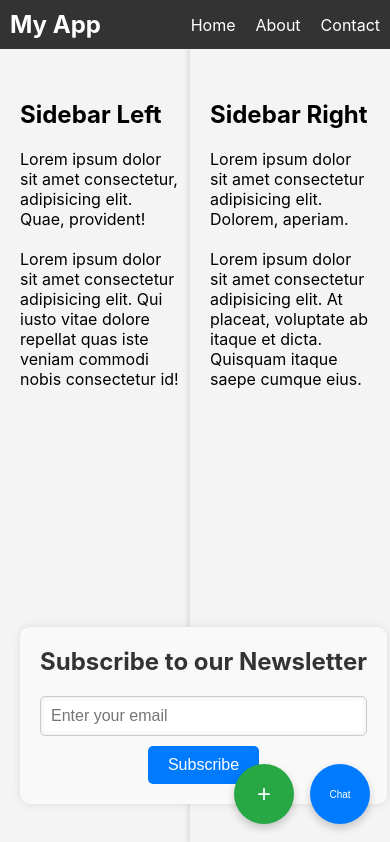
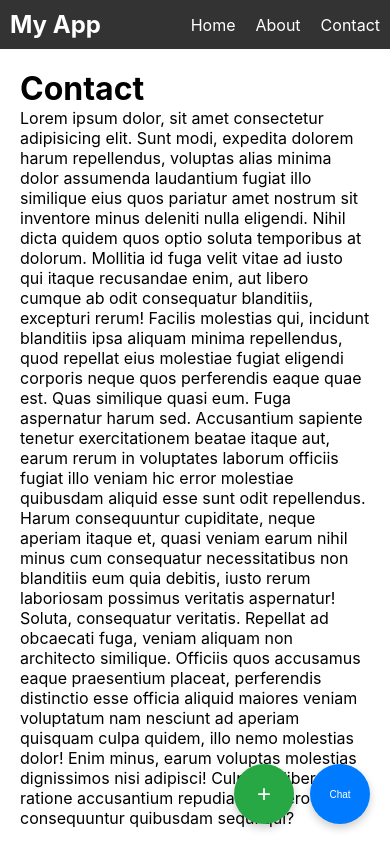
Before and after one commit to joslsinfo/my-app, a React (Create React App) app: page /my-app/contact in a window 390 px wide. Shown: the top 842 px of the page. Built offline with nearby package versions, Linux system fonts and the light colour scheme.

Commit message:
Update for deployment

```diff
--- a/src/App.css
+++ b/src/App.css
@@ -2,7 +2,6 @@
   display: flex;
   flex-direction: column;
   min-height: 100vh;
-
 }
 
 .navbar {
@@ -17,6 +16,7 @@
   flex: 1;
   padding: 20px;
   box-sizing: border-box;
+  flex-direction: row;
 }
 
 .sidebar-left, .sidebar-right {
@@ -32,6 +32,8 @@
 .sidebar-right {
   margin-left: 20px;
 }
+
+
 
 .content-wrapper {
   flex: 1;
@@ -75,3 +77,112 @@
   border-radius: 50%;
   cursor: pointer;
 }
+
+@media (max-width: 960px) {
+  .sidebar-left, .sidebar-right {
+    display: none;
+  }
+  .main-content{
+    /* width: 100%; */
+    flex-direction: column;
+    padding: 0;
+  }
+
+  /* .content{
+    width:100%;
+  } */
+
+  .content-wrapper {
+    width: 100%;
+    margin: 0;
+  }
+}
+
+/* =========================================== */
+/* .app {
+  display: flex;
+  flex-direction: column;
+  min-height: 100vh;
+}
+
+.navbar {
+  position: sticky;
+  top: 0;
+  width: 100%;
+  z-index: 1000;
+}
+
+.main-content {
+  display: flex;
+  flex: 1;
+  padding: 20px;
+  box-sizing: border-box;
+  flex-direction: row;
+}
+
+.sidebar-left, .sidebar-right {
+  width: 200px;
+  padding: 10px;
+  background-color: #f1f1f1;
+}
+
+.sidebar-left {
+  margin-right: 20px;
+}
+
+.sidebar-right {
+  margin-left: 20px;
+}
+
+.content-wrapper {
+  flex: 1;
+  padding: 20px;
+  margin-left: 220px;
+  margin-right: 220px;
+  background-color: #fff;
+  box-shadow: 0 0 10px rgba(0, 0, 0, 0.1);
+}
+
+
+.newsletter, .chat-popup, .floating-button {
+  position: fixed;
+  bottom: 20px;
+}
+
+.newsletter {
+  left: 20px;
+}
+
+.chat-popup {
+  right: 20px;
+}
+
+.floating-button {
+  right: 60px;
+  bottom: 80px;
+}
+
+.floating-button button {
+  background-color: #007bff;
+  color: white;
+  border: none;
+  padding: 15px;
+  border-radius: 50%;
+  cursor: pointer;
+}
+
+@media (max-width: 960px) {
+  .sidebar-left, .sidebar-right {
+    display: none;
+  }
+  .main-content {
+    flex-direction: column;
+    padding: 0;
+
+  }
+  .content-wrapper {
+    width: 100%;
+    margin: 0;
+  }
+
+} */
```
Also changed, not shown: src/components/sidebarLeft/SidebarLeft.css (line endings or trailing spaces), src/components/sidebarRight/SidebarRight.css (line endings or trailing spaces), src/index.css (line endings or trailing spaces).
